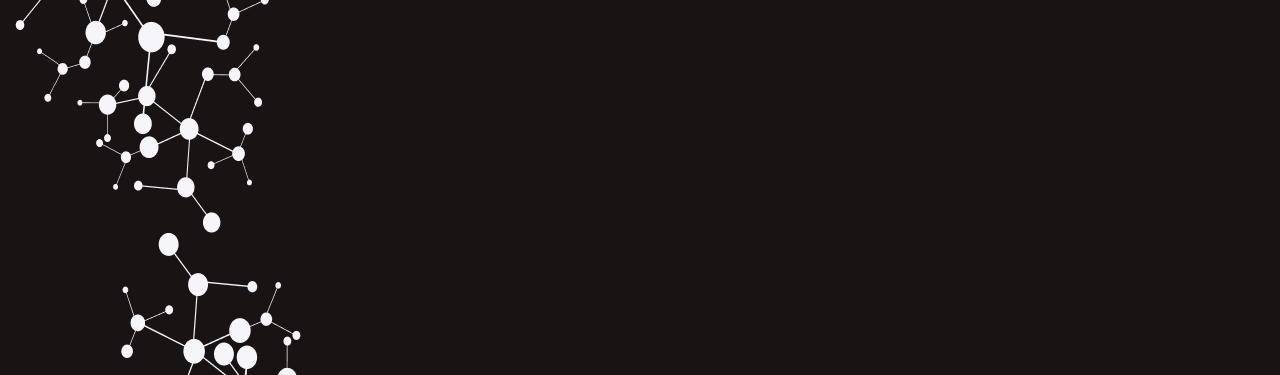
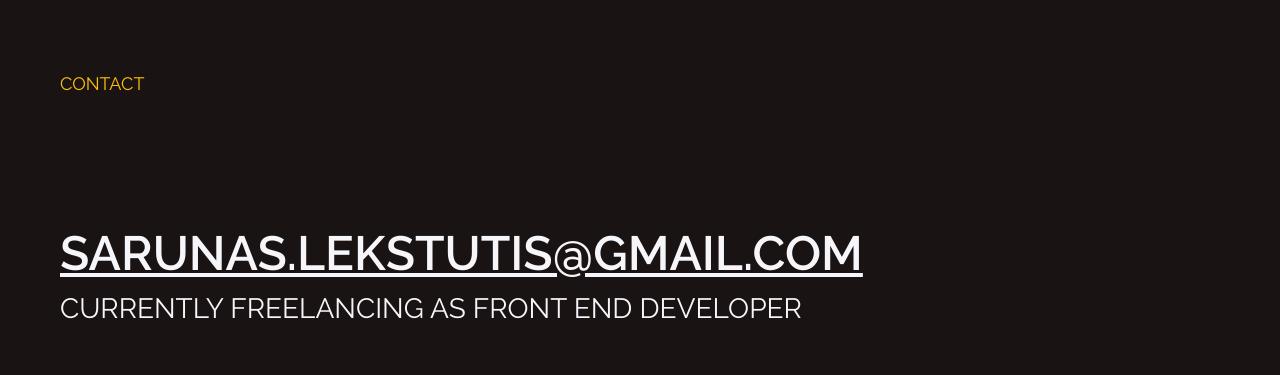
Before and after one commit to slekstut/portfolio_web, a Nuxt app: page / in a window 1280 px wide. Shown: the part 3301-3676 px from the top of the page. After the commit the page ends 3626 px from the top, so only its background shows below. Built offline with nearby package versions, Linux system fonts and the light colour scheme.

Commit message:
add contact info

```diff
--- a/app.vue
+++ b/app.vue
@@ -4,6 +4,7 @@
     <Header />
     <About/>
     <ShowCase />
+    <Contact />
   </div>
 </template>
 
--- a/assets/scss/base/_base.scss
+++ b/assets/scss/base/_base.scss
@@ -6,3 +6,7 @@ body {
     font-family: $primary-font;
     text-transform: uppercase;
 }
+
+a {
+    color: $secondary-color;
+}
--- /dev/null
+++ b/components/Contact.vue
@@ -0,0 +1,49 @@
+<template>
+    <div>
+        <section class="section section-contact">
+            <div class="container" ref="container">
+                <h5 class="section__title">contact</h5>
+                <div class="section__body">
+                    <div class="contact">
+                        <a href="#" class="contact__title">sarunas.lekstutis@gmail.com</a>
+                        <p class="contact__status">currently freelancing as front end developer</p>
+                    </div>
+                </div>
+            </div>
+        </section>
+    </div>
+</template>
+
+<script lang="ts">
+export default {
+
+}
+</script>
+
+<style lang="scss">
+.section-contact {
+    margin-top: 212px;
+
+    .section__body {
+        display: flex;
+        justify-content: flex-start;
+    }
+
+    .contact {
+        margin-top: 64px;
+
+        &__title {
+            font-weight: 600;
+            font-size: 3rem;
+            line-height: 3.5rem;
+        }
+
+        &__status {
+            margin-top: 12px;
+            font-weight: 400;
+            font-size: 1.75rem;
+            line-height: 2rem;
+        }
+    }
+}
+</style>
--- a/components/ShowCase.vue
+++ b/components/ShowCase.vue
@@ -27,9 +27,6 @@
                     </div>
                 </div>
             </div>
-        </div>
-        <div class="side__img">
-            <img src="@/assets/img/side_img.png" alt="side_img.png">
         </div>
     </section>
     </div>
```
